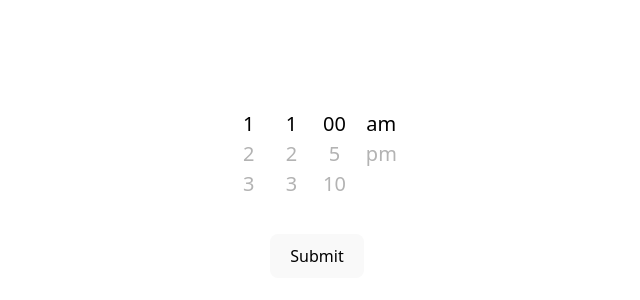
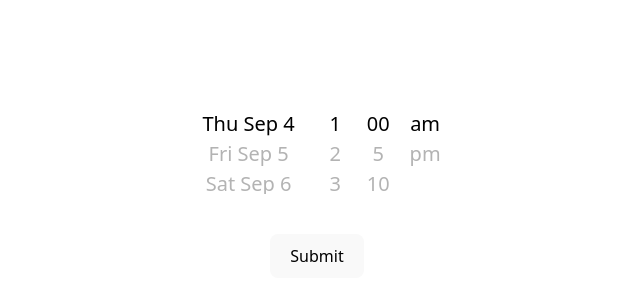
Before and after one commit to dimafarafonov/test-gallery, a React (Vite) app in the folder test-component/: page / in a window 1280 px wide. Shown: the part 254-554 px from the top of the page, without its empty margins (323-963 px from the left). Built offline with nearby package versions, Linux system fonts and the light colour scheme.

Commit message:
a little bit of decomposing

```diff
--- a/test-component/src/ScrollDatePicker/index.tsx
+++ b/test-component/src/ScrollDatePicker/index.tsx
@@ -1,6 +1,7 @@
 import "./picker.css";
-import { useEffect, useRef, useState } from "react";
-import { parseQueryDateTime } from "./utils";
+import { useDatePicker } from "./useDatePicker";
+
+import { dateIncreament } from "./utils";
 
 const VISIBLE_AREA = 30;
 const scrollStyles = {
@@ -49,83 +50,9 @@ const Overlay = () => {
   );
 };
 
-const debounceTimers: {
-  unit: undefined | number;
-  day: undefined | number;
-  hour: undefined | number;
-  min: undefined | number;
-} = {
-  unit: undefined,
-  day: undefined,
-  hour: undefined,
-  min: undefined,
-};
+export const ScrollDatePicker = () => {
+  const { minutesRef, unitRef, hourRef, pickerDate, daysRef } = useDatePicker();
 
-type DebounceKeys = keyof typeof debounceTimers;
-
-export const ScrollDatePicker = () => {
-  const [test, setTest] = useState({ min: null, day: null, hour: null, unit: null });
-
-  const minutesRef = useRef(null);
-  const daysRef = useRef(null);
-  const hourRef = useRef(null);
-  const unitRef = useRef(null);
-
-  const all = parseQueryDateTime(window.location.search);
-  useEffect(() => {
-    const columns = [minutesRef.current, daysRef.current, hourRef.current, unitRef.current];
-    const callback: IntersectionObserverCallback = (entries) => {
-      entries.forEach((entry) => {
-        if (!entry.isIntersecting) {
-          // @ts-expect-error exists
-          entry.target.style.transform = `rotateX(45deg)`;
-        } else {
-          const [, parentId] = entry.target.className.split(" ");
-          clearTimeout(debounceTimers[parentId as DebounceKeys]);
-          debounceTimers[parentId as DebounceKeys] = setTimeout(() => {
-            setTest((prev) => {
-              return {
-                ...prev,
-                [parentId]: entry.target.textContent,
-              };
-            });
-          }, 2000);
-          // @ts-expect-error exists
-          entry.target.style.transform = ``;
-        }
-      });
-    };
-
-    const toDisconnect = columns.map((ref) => {
-      const options = {
-        root: ref,
-        rootMargin: "0px",
-        scrollMargin: "-45% 0px -45% 0px",
-      };
-      // @ts-expect-error exists
-      const children = ref!.querySelectorAll(".child");
-      const observer = new IntersectionObserver(callback, options);
-      children.forEach((child: Element) => observer.observe(child));
-      return observer;
-    });
-    return () => toDisconnect.forEach((item) => item.disconnect());
-  }, []);
-
-  useEffect(() => {
-    const columns = [minutesRef.current, daysRef.current, hourRef.current, unitRef.current];
-
-    columns.forEach((ref) => {
-      const elems = ref!.querySelectorAll(".child");
-      elems.forEach((element: Element) => {
-        const [, parentId] = element.className.split(" ");
-        if (all[parentId] === element.textContent) {
-          element.scrollIntoView({ behavior: "smooth", block: "center" });
-        }
-      });
-    });
-  }, []);
-
-  console.log("all", all);
   return (
     <>
       <div
@@ -141,7 +68,7 @@ export const ScrollDatePicker = () => {
       >
         {/* day */}
         <div style={scrollStyles} className="hide" id="day" ref={daysRef}>
-          {Array.from({ length: 25 }, (_, i) => i + 1).map((item, index) => (
+          {Array.from({ length: 30 }, (_, i) => dateIncreament(Date.now(), i)).map((item, index) => (
             <div className="child day" key={index}>
               {item}
             </div>
@@ -173,7 +100,7 @@ export const ScrollDatePicker = () => {
 
         {/* daytime */}
       </div>
-      <button onClick={() => console.log(test)} type="button">
+      <button onClick={() => console.log(pickerDate)} type="button">
         Submit
       </button>
     </>
--- a/test-component/src/ScrollDatePicker/picker.css
+++ b/test-component/src/ScrollDatePicker/picker.css
@@ -14,24 +14,6 @@
   scroll-snap-stop: always;
 }
 
-.child2 {
-  scroll-snap-align: center;
-  scroll-snap-stop: always;
-  transform: rotateX(45deg);
-}
-
-.child3 {
-  scroll-snap-align: center;
-  scroll-snap-stop: always;
-  transform: rotateX(65deg);
-}
-
-.child1 {
-  scroll-snap-align: center;
-  scroll-snap-stop: always;
-  transform: rotateX(30deg);
-}
-
 /* .child:focus {
   scroll-snap-align: center;
   scroll-snap-stop: always;
--- /dev/null
+++ b/test-component/src/ScrollDatePicker/useDatePicker.ts
@@ -0,0 +1,91 @@
+import { useEffect, useMemo, useRef, useState } from "react";
+import { parseQueryDateTime } from "./utils";
+
+const debounceTimers: {
+  unit: undefined | number;
+  day: undefined | number;
+  hour: undefined | number;
+  min: undefined | number;
+} = {
+  unit: undefined,
+  day: undefined,
+  hour: undefined,
+  min: undefined,
+};
+
+type DebounceKeys = keyof typeof debounceTimers;
+
+export const useDatePicker = () => {
+  const [date, setDate] = useState({ min: null, day: null, hour: null, unit: null });
+
+  const minutesRef = useRef(null);
+  const daysRef = useRef(null);
+  const hourRef = useRef(null);
+  const unitRef = useRef(null);
+
+  const all = parseQueryDateTime(window.location.search);
+  useEffect(() => {
+    const columns = [minutesRef.current, daysRef.current, hourRef.current, unitRef.current];
+    const callback: IntersectionObserverCallback = (entries) => {
+      entries.forEach((entry) => {
+        if (!entry.isIntersecting) {
+          // @ts-expect-error exists
+          entry.target.style.transform = `rotateX(45deg)`;
+        } else {
+          const [, parentId] = entry.target.className.split(" ");
+          clearTimeout(debounceTimers[parentId as DebounceKeys]);
+          debounceTimers[parentId as DebounceKeys] = setTimeout(() => {
+            setDate((prev) => {
+              return {
+                ...prev,
+                [parentId]: entry.target.textContent,
+              };
+            });
+          }, 500);
+          // @ts-expect-error exists
+          entry.target.style.transform = ``;
+        }
+      });
+    };
+
+    const toDisconnect = columns.map((ref) => {
+      const options = {
+        root: ref,
+        rootMargin: "0px",
+        scrollMargin: "-45% 0px -45% 0px",
+      };
+      // @ts-expect-error exists
+      const children = ref!.querySelectorAll(".child");
+      const observer = new IntersectionObserver(callback, options);
+      children.forEach((child: Element) => observer.observe(child));
+      return observer;
+    });
+    return () => toDisconnect.forEach((item) => item.disconnect());
+  }, []);
+
+  useEffect(() => {
+    const columns = [minutesRef.current, daysRef.current, hourRef.current, unitRef.current];
+
+    columns.forEach((ref) => {
+      //@ts-expect-error exists
+      const elems = ref!.querySelectorAll(".child");
+      elems.forEach((element: Element) => {
+        const [, parentId] = element.className.split(" ");
+        if (all[parentId as DebounceKeys] === element.textContent) {
+          element.scrollIntoView({ behavior: "smooth", block: "center" });
+        }
+      });
+    });
+    // we need this only 1 time
+  }, []);
+
+  const fullDate = useMemo(() => {
+    if (!date.day) {
+      return null;
+    }
+
+    return new Date(`${date.day} ${new Date().getFullYear()} ${date.hour}:${date.min} ${date.unit}`);
+  }, [date.day, date.hour, date.min, date.unit]);
+
+  return { pickerDate: fullDate, minutesRef, daysRef, hourRef, unitRef };
+};
--- a/test-component/src/ScrollDatePicker/utils.ts
+++ b/test-component/src/ScrollDatePicker/utils.ts
@@ -2,7 +2,7 @@
 export function parseQueryDateTime(search: string) {
   const params = new URLSearchParams(search);
 
-  const day = params.get("date"); // "2025-09-03"
+  const day = dateFormat(params.get("date")!); // "2025-09-03"
   const timeStr = params.get("time"); // "14:30"
 
   let hour = 0;
@@ -30,3 +30,21 @@ export function parseQueryDateTime(search: string) {
     unit: unit || null,
   };
 }
+
+export function dateIncreament(timestamp: number, dayIncrement: number) {
+  const date = new Date(timestamp);
+
+  date.setDate(date.getDate() + dayIncrement);
+
+  return dateFormat(date);
+}
+
+function dateFormat(date: string | number | Date) {
+  return new Date(date)
+    .toLocaleDateString("en-US", {
+      weekday: "short",
+      month: "short",
+      day: "numeric",
+    })
+    .replace(",", "");
+}
```
